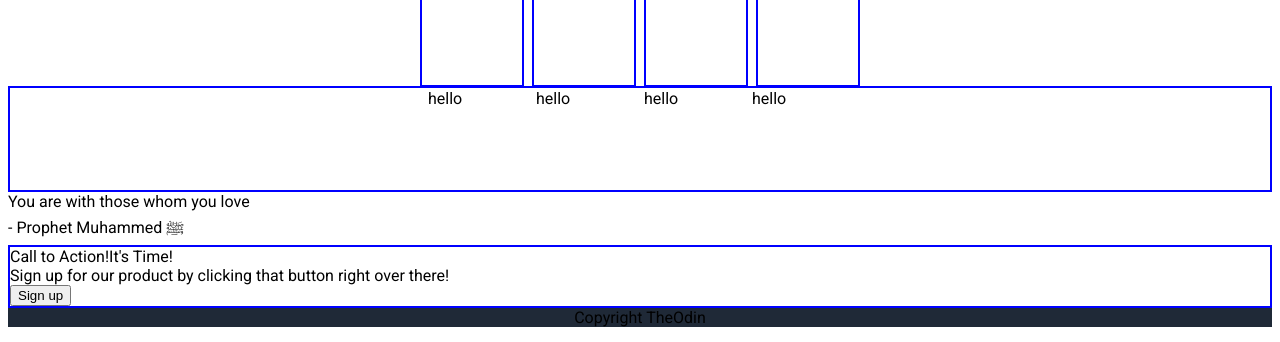
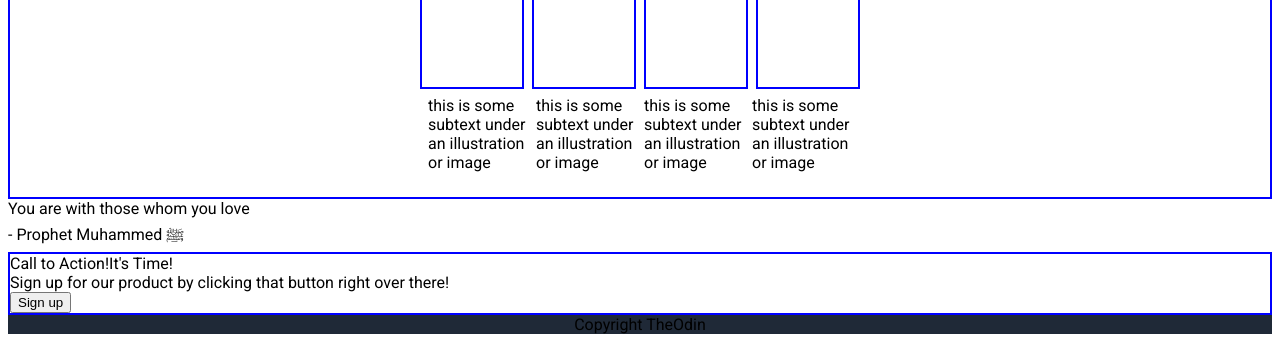
Before and after one commit to NverGP/Landing-Page, a plain HTML site: page index.html in a window 1280 px wide. Shown: the part 469-811 px from the top of the page. Drawn offline with Linux system fonts and the light colour scheme.

Commit message:
Add words to block-words

```diff
--- a/index.html
+++ b/index.html
@@ -41,19 +41,21 @@
 <div class="subheading">
     Some random information.
 </div>
-<div class="blue-blocks">
+
+<div class="section-two">
+
+    <div class="blue-blocks">
     <div class="block"></div>
     <div class="block"></div>
     <div class="block"></div>
     <div class="block"></div>
     </div>
-<div class="section-two">
 
     <div class="block-words">
-        <div class="words">hello</div>
-        <div class="words">hello</div>
-        <div class="words">hello</div>
-        <div class="words">hello</div>
+        <div class="words">this is some subtext under an illustration or image</div>
+        <div class="words">this is some subtext under an illustration or image</div>
+        <div class="words">this is some subtext under an illustration or image</div>
+        <div class="words">this is some subtext under an illustration or image</div>
     </div>
 </div>
 
```
